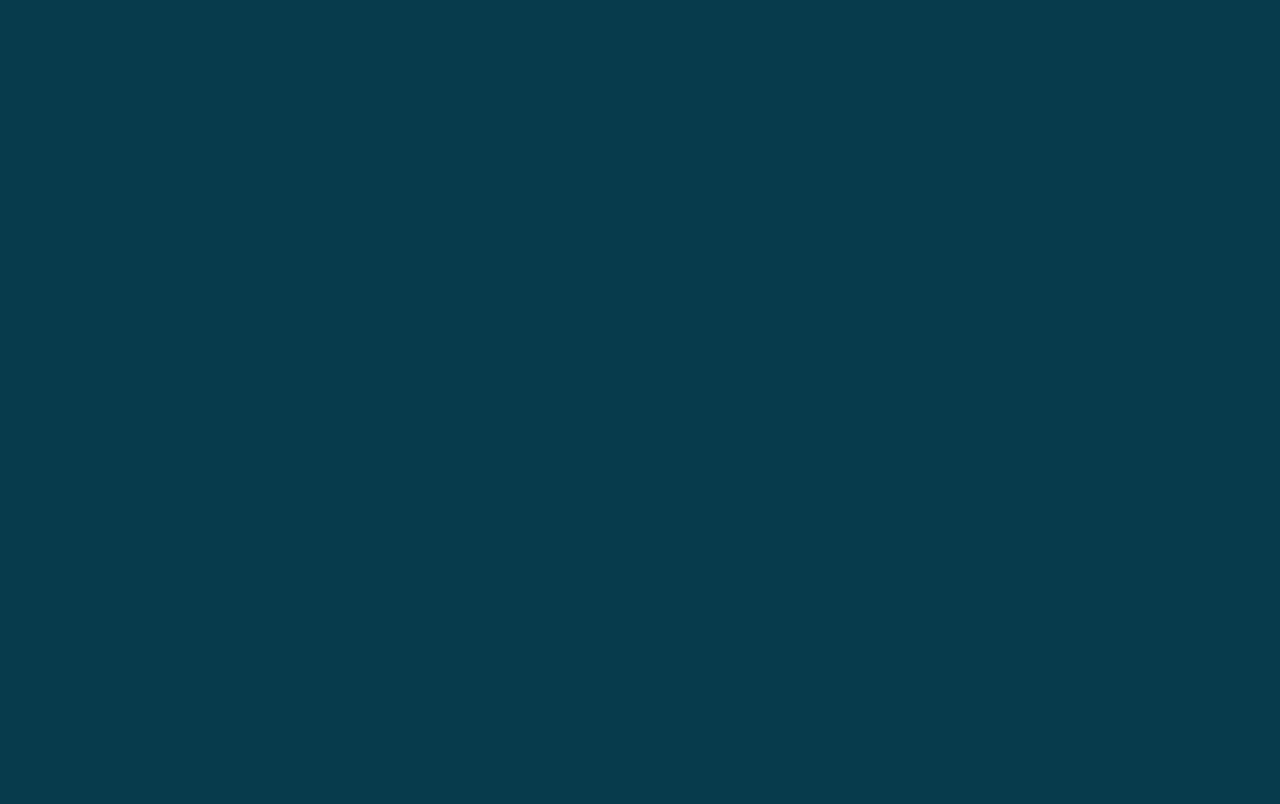
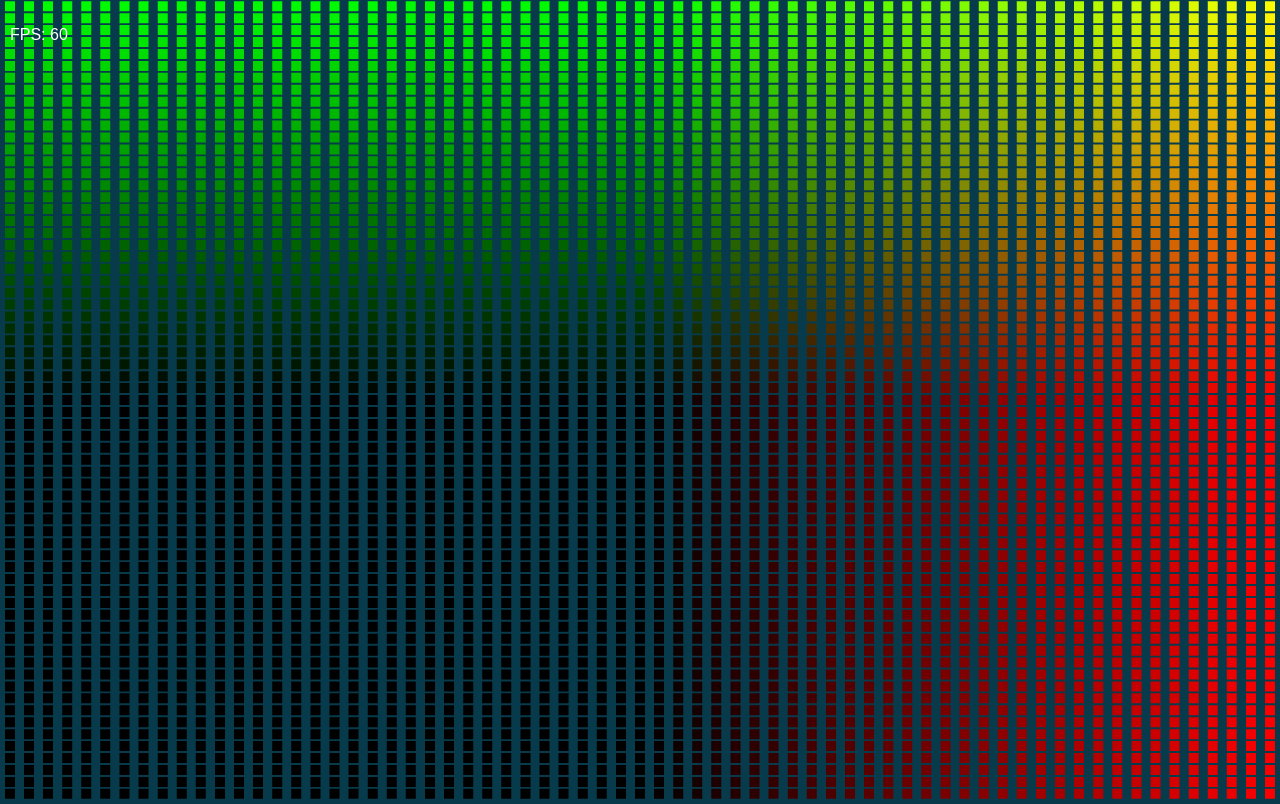
Before and after one commit to loqwai/slime-molds, a plain HTML site: page index.html in a window 1280 px wide. Drawn offline with Linux system fonts and the light colour scheme.

Commit message:
Add vertex colors and in/out texture (for data)

```diff
--- a/index.css
+++ b/index.css
@@ -9,6 +9,7 @@ midnight-green-eagle-green: #073b4c;
 
 html, body, #root {
   background-color: #073b4c;
+  font-family: Arial, Helvetica, sans-serif;
   height: 100%;
   width: 100%;
 
@@ -20,3 +21,10 @@ canvas {
   width: 100%;
   height: 100%;
 }
+
+#fps {
+  position: absolute;
+  color: white;
+  left: 10px;
+  top: 10px;
+}
--- a/index.html
+++ b/index.html
@@ -31,6 +31,7 @@
 <body>
   <noscript>You need to enable JavaScript to run this app.</noscript>
   <div id="root">
+    <p id="fps">??? FPS</p>
     <canvas id="canvas">This simulation requires a browser with WebGL</canvas>
   </div>
 </body>
--- a/index.js
+++ b/index.js
@@ -59,40 +59,42 @@ const createRenderProgram = async (gl) => {
 const createInitialData = (n) => {
   const data = []
 
-  for (let i = 0; i < n; i++){
-    // position
+  const maxX = Math.sqrt(n);
+  const maxY = Math.sqrt(n);
 
-    const x = ((i / n) * 2) - 1 // -1 <= x <= 1
+  for (let x = 0; x < maxX; x++) {
+    for (let y = 0; y < maxY; y++) {
+      const posX = (2 * x / maxX) - 1
+      const posY = (2 * y / maxY) - 1
 
-    data.push(x)
-    data.push(x)
+      const velX = -0.5 * posX
+      const velY = -0.5 * posY
 
-    // // velocity
-    const vx = 0.1 * (-1 * ((i / n) * 2) - 1)
-    const vy = -0.5 * (i / n)
-
-    data.push(vx)
-    data.push(vy)
+      data.push(posX)
+      data.push(posY)
+      data.push(velX)
+      data.push(velY)
+    }
   }
 
-  return new Float32Array(data)
+  return data
 }
 
 const bindUpdateBuffer = (gl, program, vao, buffer) => {
   const b = Float32Array.BYTES_PER_ELEMENT
 
-  const updatePositionAttrib = gl.getAttribLocation(program, 'inPosition')
-  const updateVelocityAttrib = gl.getAttribLocation(program, 'inVelocity')
+  const positionAttrib = gl.getAttribLocation(program, 'inPosition')
+  const velocityAttrib = gl.getAttribLocation(program, 'inVelocity')
 
   gl.bindVertexArray(vao);
 
   gl.bindBuffer(gl.ARRAY_BUFFER, buffer)
-  gl.enableVertexAttribArray(updatePositionAttrib);
-  gl.vertexAttribPointer(updatePositionAttrib, 2, gl.FLOAT, false, toBytes(4), 0);
+  gl.enableVertexAttribArray(positionAttrib);
+  gl.vertexAttribPointer(positionAttrib, 2, gl.FLOAT, false, toBytes(4), 0);
 
   gl.bindBuffer(gl.ARRAY_BUFFER, buffer)
-  gl.enableVertexAttribArray(updateVelocityAttrib);
-  gl.vertexAttribPointer(updateVelocityAttrib, 2, gl.FLOAT, false, toBytes(4), toBytes(2));
+  gl.enableVertexAttribArray(velocityAttrib);
+  gl.vertexAttribPointer(velocityAttrib, 2, gl.FLOAT, false, toBytes(4), toBytes(2));
 }
 
 const toBytes = (n) => n * Float32Array.BYTES_PER_ELEMENT
@@ -113,6 +115,8 @@ const calcTimeDelta = (oldTimestamp, newTimestamp) => {
 }
 
 const render = (gl, state, timestamp) => {
+  state.frameCount += 1
+
   const timeDelta = calcTimeDelta(state.oldTimestamp, timestamp)
   state.oldTimestamp = timestamp
 
@@ -137,11 +141,6 @@ const render = (gl, state, timestamp) => {
   gl.bindVertexArray(state.render.read.vao);
   gl.drawArrays(gl.POINTS, 0, state.particlesCount);
 
-  // for (let i = 0; i < state.particlesCount; i++) {
-  //   const debug = gl.getVertexAttrib(i, gl.CURRENT_VERTEX_ATTRIB)
-  //   console.log('postrender', i, debug)
-  // }
-
   const renderTmp = state.render.write
   state.render.write = state.render.read
   state.render.read = renderTmp
@@ -150,9 +149,13 @@ const render = (gl, state, timestamp) => {
   state.update.write = state.update.read
   state.update.read = updateTmp
 
+  if (state.frameCount % 10 === 0) {
+    const fps = Math.round(1 / (timeDelta / 1000))
+    document.getElementById('fps').innerText = `FPS: ${fps}`;
+  }
+
   requestAnimationFrame((timestamp) => render(gl, state, timestamp))
 }
-
 
 const main = async () => {
   const canvas = document.getElementById('canvas')
@@ -161,16 +164,24 @@ const main = async () => {
   initAutoResize(canvas)
   gl.viewport(0, 0, gl.canvas.width, gl.canvas.height);
 
-  const particlesCount = 100
+  const particlesCount = 10000
   const initialData = createInitialData(particlesCount)
 
   const buffer1 = gl.createBuffer()
   gl.bindBuffer(gl.ARRAY_BUFFER, buffer1)
-  gl.bufferData(gl.ARRAY_BUFFER, initialData, gl.STATIC_DRAW)
+  gl.bufferData(gl.ARRAY_BUFFER, new Float32Array(initialData), gl.DYNAMIC_DRAW)
 
   const buffer2 = gl.createBuffer()
   gl.bindBuffer(gl.ARRAY_BUFFER, buffer2)
-  gl.bufferData(gl.ARRAY_BUFFER, initialData, gl.STATIC_DRAW)
+  gl.bufferData(gl.ARRAY_BUFFER, new Float32Array(initialData), gl.DYNAMIC_DRAW)
+
+  const sporeTexture1 = gl.createTexture()
+  gl.bindTexture(gl.TEXTURE_2D, sporeTexture1)
+  gl.texImage2D(gl.TEXTURE_2D, 0, gl.RGBA, 10, 10, 0, gl.RGBA, gl.UNSIGNED_BYTE, new Uint8Array(4 * 100))
+
+  const sporeTexture2 = gl.createTexture()
+  gl.bindTexture(gl.TEXTURE_3D, sporeTexture2)
+  gl.texImage2D(gl.TEXTURE_2D, 0, gl.RGBA, 10, 10, 0, gl.RGBA, gl.UNSIGNED_BYTE, new Uint8Array(4 * 100))
 
   const updateProgram = await createUpdateProgram(gl)
   const renderProgram = await createRenderProgram(gl)
@@ -210,14 +221,17 @@ const main = async () => {
       read: {
         vao: readUpdateVao,
         buffer: buffer1,
+        sporeTexture: sporeTexture1,
       },
       write: {
         vao: writeUpdateVao,
         buffer: buffer2,
+        sporeTexture: sporeTexture2,
       }
     },
     particlesCount,
     oldTimestamp: undefined,
+    frameCount: 0,
   }
 
   requestAnimationFrame((timeDelta) => render(gl, state, timeDelta) )
--- a/particle-render-fragment-shader.glsl
+++ b/particle-render-fragment-shader.glsl
@@ -1,8 +1,10 @@
 #version 300 es
 precision mediump float;
 
-out vec4 o_FragColor;
+in vec4 vPosition;
+out vec4 outColor;
+
 
 void main() {
-  o_FragColor = vec4(1.0);
+  outColor = vPosition;
 }
--- a/particle-render-vertex-shader.glsl
+++ b/particle-render-vertex-shader.glsl
@@ -2,8 +2,10 @@
 precision mediump float;
 
 in vec2 inPosition;
+out vec4 vPosition;
 
 void main() {
-  gl_PointSize = 4.0;
-  gl_Position = vec4(inPosition, 0, 1.0);
+  gl_PointSize = 10.0;
+  vPosition = vec4(inPosition, 0, 1.0);
+  gl_Position = vPosition;
 }
```
